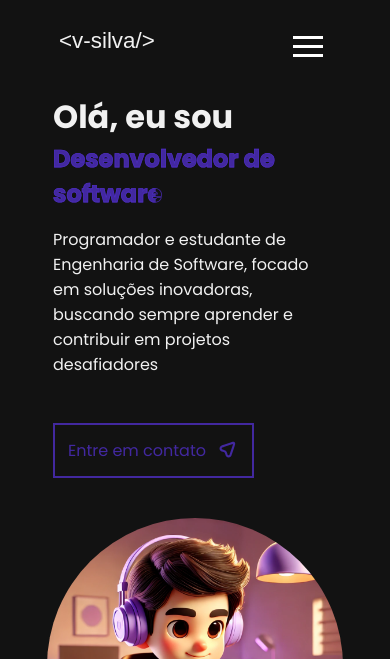
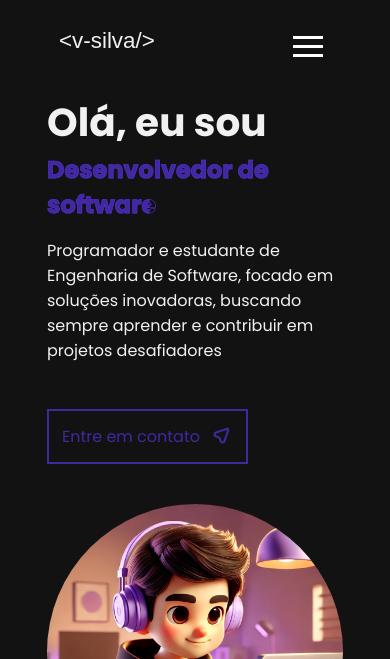
Before and after one commit to ViniRsilva/portfolio-viniRs, a plain HTML site: page index.html in a window 390 px wide. Shown: the top 659 px of the page. Drawn offline with Linux system fonts and the light colour scheme; a web font is replaced by a local one.

Commit message:
style - home page

```diff
--- a/style/style.css
+++ b/style/style.css
@@ -152,7 +152,7 @@ img#home_img {
 #presentationAnimed span {
   position: relative;
   /* font-size: 2vw; */
-  /* font-size: clamp(24px, 2vw, 50px); */
+  font-size: clamp(24px, 2vw, 50px);
   color: transparent;
   animation: homeBgFrame 13s infinite, generate-words 13s infinite;
   -webkit-text-stroke: 0.8px var(--decoration-font-color);
@@ -218,7 +218,7 @@ img#home_img {
 /* Apresenation*/
 
 p#title {
-  font-size: xx-large;
+  font-size: clamp(39px, 3vw, 50px);
   font-weight: 700;
 }
 
@@ -282,7 +282,7 @@ button.primary-button {
   transition: all 0.3s ease-in-out;
   position: relative;
   outline: none;
-  z-index: -1;
+  /* z-index: -1; */
 }
 button.primary-button img {
   width: 1.563rem;
@@ -424,6 +424,9 @@ div#technologys {
     /* font-size: clamp(1.4rem, 1.4rem, 1.6rem); */
     z-index: -1;
   }
+  #presentationAnimed {
+    width: clamp(300px, 100%, 47.5rem);
+  }
 
   #photo {
     width: clamp(21.75rem, 33%, 29.375rem);
```
